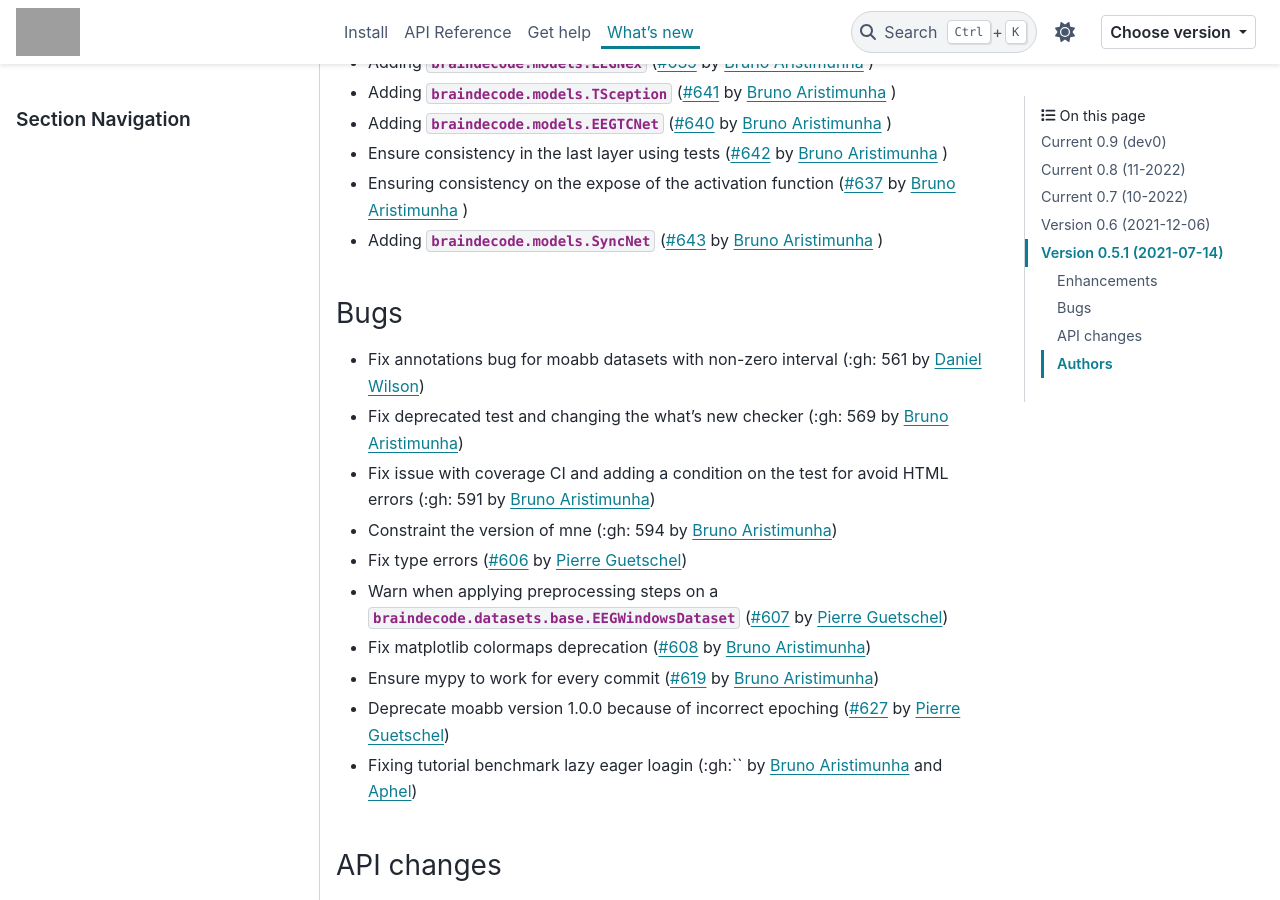
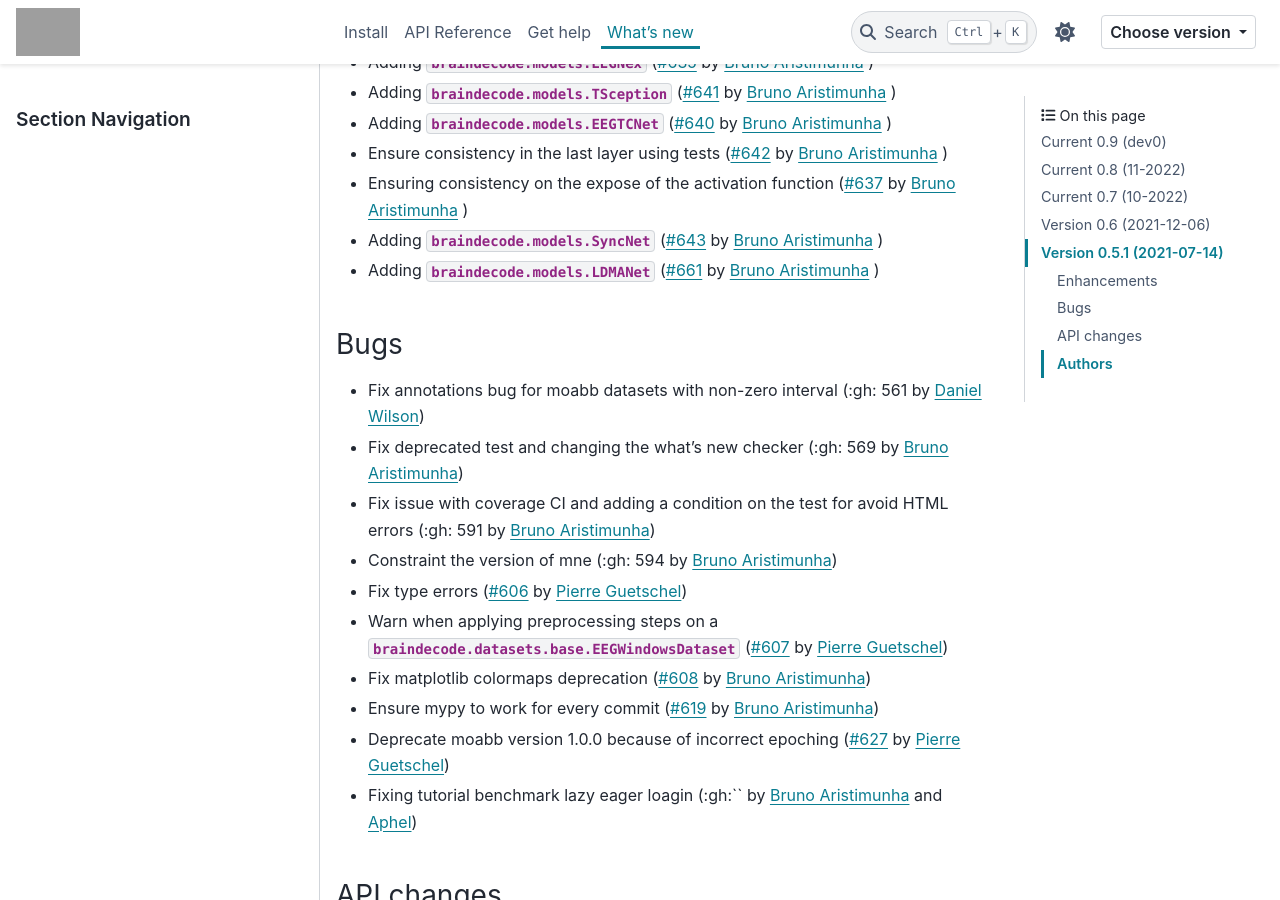
Before and after one commit to braindecode/braindecode, a Sphinx documentation site: the page built from docs/whats_new.rst, in a window 1280 px wide and 900 px high, scrolled down 1279 px. Built offline with Sphinx 7.4.7 and the PyData theme 0.15.4, drawn with Linux system fonts in a browser that asks for light colours; pages that are not in the unit, such as notebooks, are missing from menus; comment, search, counter and statistics services are not loaded; grey boxes are pictures that could not be loaded.

Commit message:
DOC: whats new file

```diff
--- a/docs/whats_new.rst
+++ b/docs/whats_new.rst
@@ -51,6 +51,7 @@ Enhancements
 - Ensure consistency in the last layer using tests (:gh:`642` by `Bruno Aristimunha`_ )
 - Ensuring consistency on the expose of the activation function (:gh:`637` by `Bruno Aristimunha`_ )
 - Adding :class:`braindecode.models.SyncNet` (:gh:`643` by `Bruno Aristimunha`_ )
+- Adding :class:`braindecode.models.LDMANet` (:gh:`661` by `Bruno Aristimunha`_ )
 
 Bugs
 ~~~~
```
